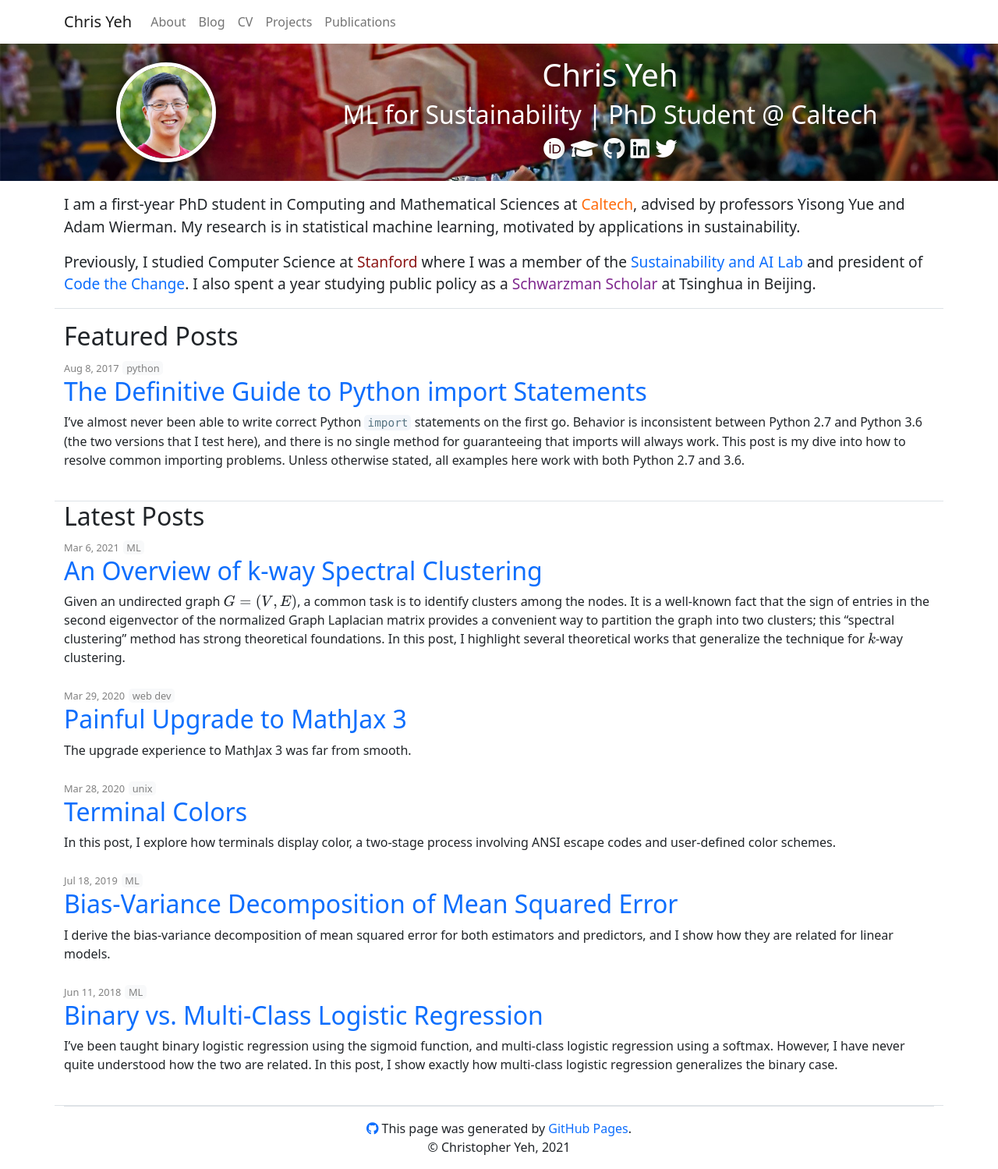
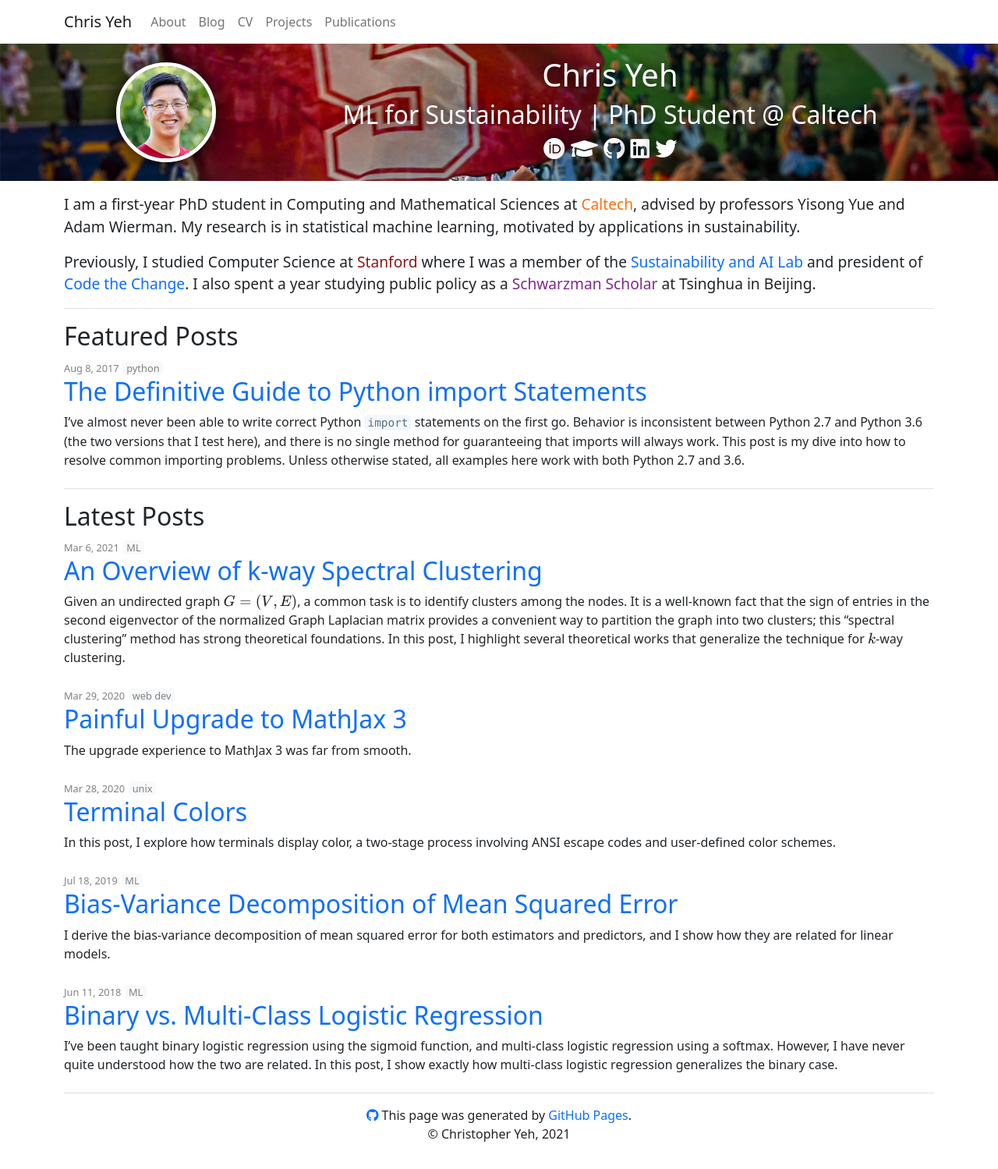
Before and after one commit to chrisyeh96/chrisyeh96.github.io, a Jekyll site: the page built from index.md, in a window 1280 px wide. Shown: the whole page at 78% size. Built offline with Jekyll 4.4.1, drawn with Linux system fonts in a browser that asks for light colours.

Commit message:
Minor layout changes
Use .row only when using columns. Blog posts list now flush with left margin.

```diff
--- a/_layouts/home.html
+++ b/_layouts/home.html
@@ -26,11 +26,11 @@
 </header>
 
 <div class="container">
-<div class="row intro border-bottom">
+<div class="intro border-bottom mb-3">
   {{ content }}
 </div>
 
-<div class="row border-bottom">
+<div class="border-bottom mb-3">
 <h2>Featured Posts</h2>
 <ul class="post-list">
 {%- assign counter = 0 -%}
@@ -42,7 +42,7 @@
 </ul>
 </div>
 
-<div class="row border-bottom">
+<div>
 <h2>Latest Posts</h2>
 <ul class="post-list">
 {%- assign counter = 0 -%}
--- a/_layouts/post.html
+++ b/_layouts/post.html
@@ -36,8 +36,8 @@
     {{ page.excerpt | markdownify }}
   {%- endif -%}
 
+  {%- if page.use_toc -%}
   <div class="row">
-  {%- if page.use_toc -%}
     <main class="col-xl-9" id="main">
       <nav class="navbar-light d-inline">
         <button class="navbar-toggler d-none bg-white" type="button" id="show-sidebar" onclick="toggleNav()">
@@ -58,10 +58,8 @@
       </nav>
       {% include toc.html html=content class="nav" anchor_class="nav-link" %}
     </nav>
+  </div>
   {%- else -%}
-    <main class="col-12">
     {{ content }}
-    </main>
   {%- endif -%}
-  </div>
 </div>
--- a/css/website.css
+++ b/css/website.css
@@ -79,7 +79,6 @@
 .intro {
   font-size: 1.2rem;
   margin-top: 1rem;
-  margin-bottom: 1rem;
 }
 
 /*******************
@@ -87,6 +86,7 @@
  ******************/
 .post-list {
   list-style: none;
+  padding-left: 0;
 }
 
 .post-list li {
@@ -126,7 +126,7 @@
 
 .content-row .image-wrapper {
   color: grey;
-  font-size: 0.8rem;
+  font-size: 0.9rem;
   font-style: italic;
   text-align: center;
 }
```
